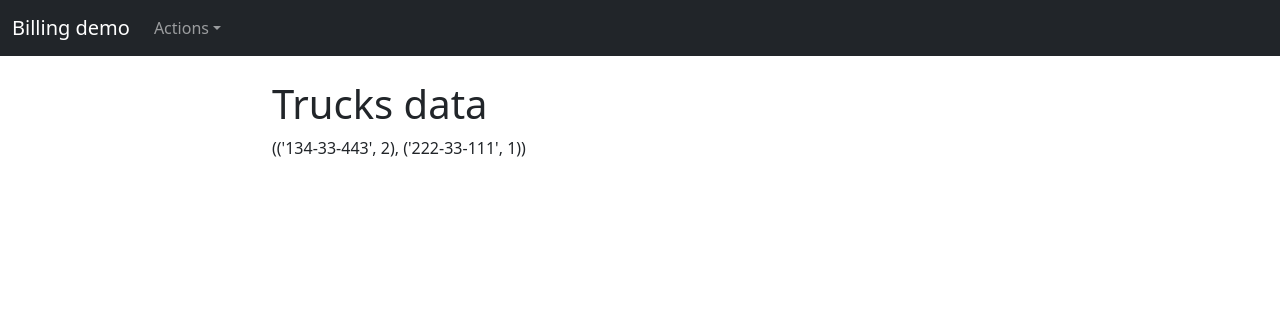
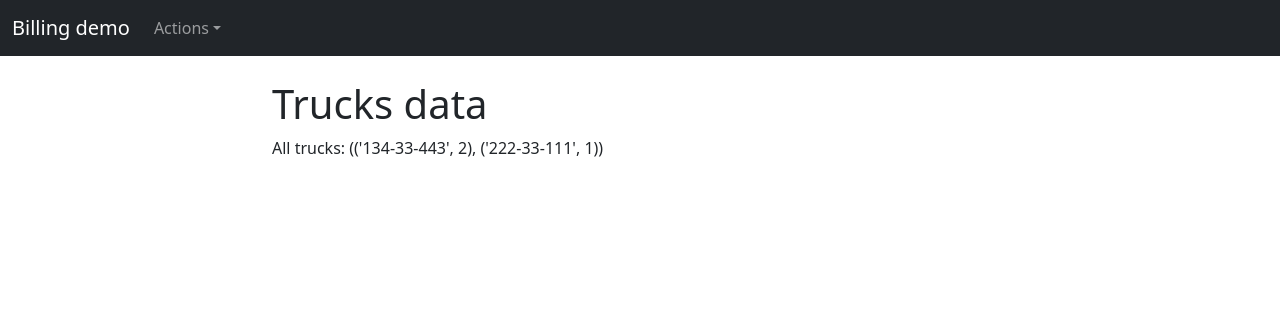
Before and after one commit to maciob/DeveleapDevWeek, a Flask app: page /truck in a window 1280 px wide. Shown: the top 316 px of the page. Run offline with Flask 2, Linux system fonts and the light colour scheme; data comes from the database, SQL or seed files in the repository.

Commit message:
fixed template of trucks

```diff
--- a/Billing/app/templates/trucks.html
+++ b/Billing/app/templates/trucks.html
@@ -2,7 +2,8 @@
 
 {% block content %}
     <h1>{% block title %} {{ title }} {% endblock %}</h1>
-    <p>{{ status }}</p>
+    <p> All trucks: {{status}} </p>
+
 
 
 {% endblock %}
```
